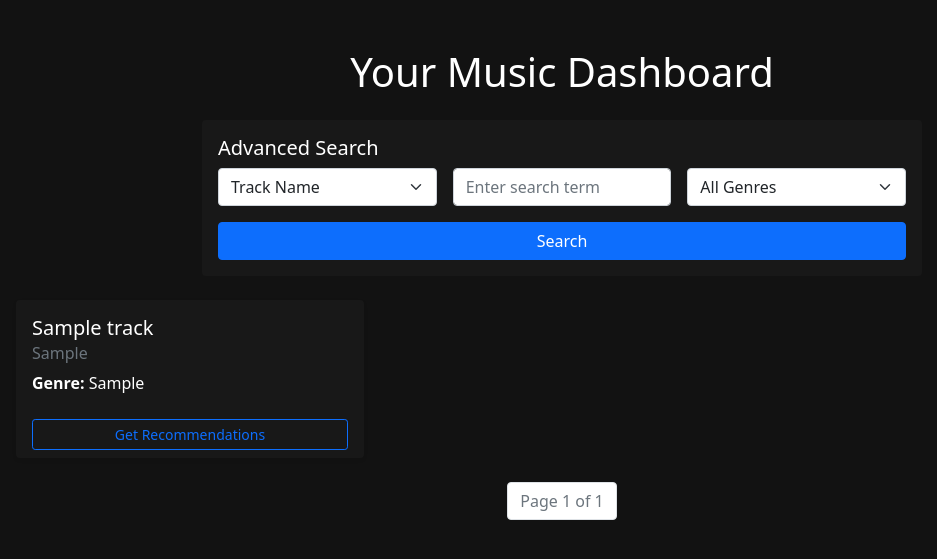
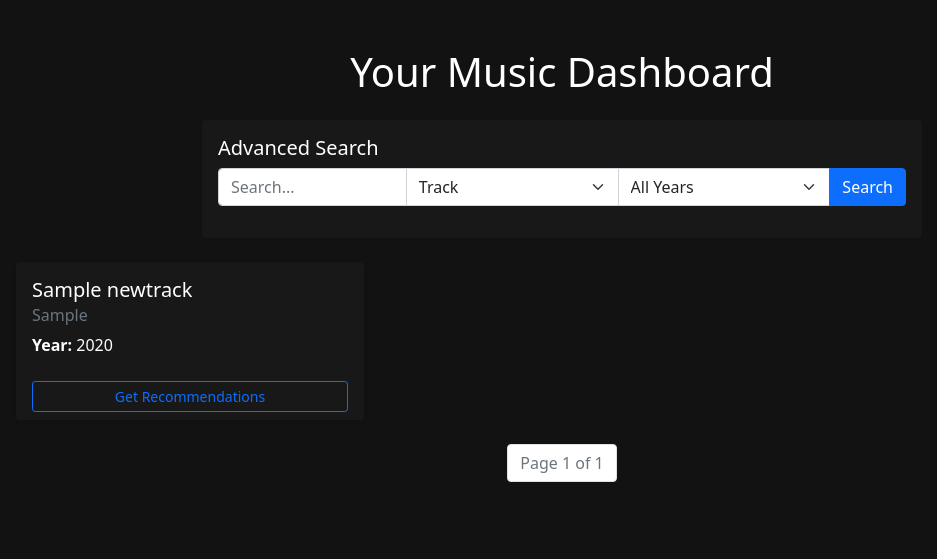
Before and after one commit to turingenigma54/music_recommender, a Django app: page / in a window 1280 px wide. Shown: the part 56-615 px from the top of the page, without its empty margins (78-1015 px from the left). Run offline with Django 5.2, Linux system fonts and the light colour scheme; a user stored in the database is signed in; tables that the repository leaves empty hold one stand-in row (values such as "Sample post").

Commit message:
Imported better database

```diff
--- a/recommender/management/commands/import_tracks.py
+++ b/recommender/management/commands/import_tracks.py
@@ -25,7 +25,7 @@ class Command(BaseCommand):
                             defaults={
                                 'artists': row['artists'],
                                 'album_name': row['album_name'],
-                                'track_name': row['track_name'],
+                                'name': row['name'],
                                 'popularity': int(row['popularity']),
                                 'duration_ms': int(row['duration_ms']),
                                 'explicit': row['explicit'].lower() == 'true',
--- a/recommender/urls.py
+++ b/recommender/urls.py
@@ -6,6 +6,6 @@ urlpatterns = [
     path('recommendations/', views.recommendations, name='recommendations'),
     path('playlists/', views.user_playlists, name='user_playlists'),
     path('playlists/<str:playlist_name>/', views.playlist_detail, name='playlist_detail'),
-    path('add-to-playlist/<int:track_id>/', views.add_to_playlist, name='add_to_playlist'),
+    path('add-to-playlist/<str:track_id>/', views.add_to_playlist, name='add_to_playlist'),
     path('remove-from-playlist/<str:playlist_name>/<int:track_id>/', views.remove_from_playlist, name='remove_from_playlist'),
 ]
--- a/recommender/views.py
+++ b/recommender/views.py
@@ -1,47 +1,46 @@
 from django.shortcuts import render, redirect, get_object_or_404
 from django.contrib.auth.decorators import login_required
-from .models import Track , UserPlaylist
+from .models import NewTrack , UserPlaylist
 from django.core.cache import cache
 from django.db.models import Q, Count
 from .utils import get_recommendations_from_db
 from django.core.paginator import Paginator
 import hashlib
+import random
 @login_required
 def dashboard(request):
     query = request.GET.get('query', '')
     search_type = request.GET.get('search_type', 'track')
-    selected_genre = request.GET.get('genre', '')
+    selected_year = request.GET.get('year')
 
-    search_params = f"{query}_{search_type}_{selected_genre}"
-    search_hash = hashlib.md5(search_params.encode()).hexdigest()
+    tracks = NewTrack.objects.all()
 
-    tracks = cache.get(search_hash)
-    if tracks is None:
-        tracks = Track.objects.all()
-        if query:
-            if search_type == 'track':
-                tracks = tracks.filter(track_name__icontains=query)
-            elif search_type == 'artist':
-                tracks = tracks.filter(artists__icontains=query)
-        if selected_genre:
-            tracks = tracks.filter(track_genre=selected_genre)
-        tracks = list(tracks)
+    if query:
+        if search_type == 'track':
+            tracks = tracks.filter(name__icontains=query)
+        elif search_type == 'artist':
+            tracks = tracks.filter(artists__icontains=query)
 
-        cache.set(search_hash, tracks, 600)
+    if selected_year:
+        tracks = tracks.filter(year=selected_year)
+
+    # Get all unique years for the dropdown
+    all_years = NewTrack.objects.values_list('year', flat=True).distinct().order_by('-year')
+
+    # Randomly order the tracks
+    tracks = list(tracks)
+    random.shuffle(tracks)
 
     paginator = Paginator(tracks, 20)  # Show 20 tracks per page
     page_number = request.GET.get('page')
     page_obj = paginator.get_page(page_number)
 
-    # Get unique genres, sorted alphabetically
-    genres = list(Track.objects.values_list('track_genre', flat=True).distinct().order_by('track_genre'))
-
     context = {
         'page_obj': page_obj,
         'query': query,
         'search_type': search_type,
-        'selected_genre': selected_genre,
-        'genres': genres,
+        'years': all_years,
+        'selected_year': selected_year,
     }
 
     return render(request, 'recommender/dashboard.html', context)
@@ -54,9 +53,9 @@ def recommendations(request):
 
     print(f"Fetching track with ID: {track_id}")
     try:
-        track = Track.objects.get(id=track_id)
-        print(f"Found track: ID {track.id}, Name: {track.track_name}, Artists: {track.artists}")
-    except Track.DoesNotExist:
+        track = NewTrack.objects.get(id=track_id)
+        print(f"Found track: ID {track.id}, Name: {track.name}, Artists: {track.artists}")
+    except NewTrack.DoesNotExist:
         print(f"No track found with ID: {track_id}")
         return render(request, 'recommender/error.html', {'message': 'Track not found'})
     except ValueError:
@@ -64,7 +63,7 @@ def recommendations(request):
         return render(request, 'recommender/error.html', {'message': 'Invalid track ID'})
 
     print("Getting recommendations...")
-    recommended_tracks = get_recommendations_from_db(track.track_name, track.artists, n=20)
+    recommended_tracks = get_recommendations_from_db(track.name, track.artists, n=20)
 
     print(f"Rendering template with {len(recommended_tracks)} recommendations")
     return render(request, 'recommender/recommendations.html', {
@@ -120,27 +119,24 @@ def playlist_detail(request, playlist_name):
 
 @login_required
 def add_to_playlist(request, track_id):
-    track = get_object_or_404(Track, id=track_id)
-    user_playlists = UserPlaylist.objects.filter(user=request.user).values('playlist_name').annotate(
-        track_count=Count('track')
-    ).distinct().order_by('playlist_name')
+    track = get_object_or_404(NewTrack, id=track_id)
+    user_playlists = UserPlaylist.objects.filter(user=request.user).values('playlist_name').distinct()
 
     if request.method == 'POST':
         playlist_names = request.POST.getlist('existing_playlists')
         new_playlist_name = request.POST.get('new_playlist_name')
 
         for playlist_name in playlist_names:
-            if playlist_name.strip():  # Check if playlist_name is not empty after stripping whitespace
-                UserPlaylist.objects.get_or_create(
-                    user=request.user,
-                    playlist_name=playlist_name.strip(),
-                    track=track
-                )
+            UserPlaylist.objects.get_or_create(
+                user=request.user,
+                playlist_name=playlist_name,
+                track=track
+            )
 
-        if new_playlist_name and new_playlist_name.strip():  # Check if new_playlist_name is not empty after stripping whitespace
+        if new_playlist_name:
             UserPlaylist.objects.create(
                 user=request.user,
-                playlist_name=new_playlist_name.strip(),
+                playlist_name=new_playlist_name,
                 track=track
             )
 
--- a/templates/recommender/add_to_playlist.html
+++ b/templates/recommender/add_to_playlist.html
@@ -2,7 +2,7 @@
 
 {% block content %}
 <div class="container mt-4">
-    <h2>Add "{{ track.track_name }}" to Playlist</h2>
+    <h2>Add "{{ track.name }}" to Playlist</h2>
     <form method="post">
         {% csrf_token %}
         <input type="hidden" name="track_id" value="{{ track.id }}">
--- a/templates/recommender/dashboard.html
+++ b/templates/recommender/dashboard.html
@@ -10,29 +10,19 @@
                 <div class="card-body">
                     <h5 class="card-title">Advanced Search</h5>
                     <form method="get" action="{% url 'dashboard' %}">
-                        <div class="row g-3">
-                            <div class="col-md-4">
-                                <select name="search_type" class="form-select">
-                                    <option value="track" {% if search_type == 'track' %}selected{% endif %}>Track Name</option>
-                                    <option value="artist" {% if search_type == 'artist' %}selected{% endif %}>Artist</option>
-                                </select>
-                            </div>
-                            <div class="col-md-4">
-                                <input type="text" class="form-control" name="query" value="{{ query }}" placeholder="Enter search term">
-                            </div>
-                            <div class="col-md-4">
-                                <select name="genre" class="form-select">
-                                    <option value="">All Genres</option>
-                                    {% for genre in genres %}
-                                        <option value="{{ genre }}" {% if genre == selected_genre %}selected{% endif %}>{{ genre }}</option>
-                                    {% endfor %}
-                                </select>
-                            </div>
-                        </div>
-                        <div class="row mt-3">
-                            <div class="col-12">
-                                <button class="btn btn-primary w-100" type="submit">Search</button>
-                            </div>
+                        <div class="input-group mb-3">
+                            <input type="text" name="query" class="form-control" placeholder="Search..." value="{{ query }}">
+                            <select name="search_type" class="form-select">
+                                <option value="track" {% if search_type == 'track' %}selected{% endif %}>Track</option>
+                                <option value="artist" {% if search_type == 'artist' %}selected{% endif %}>Artist</option>
+                            </select>
+                            <select name="year" class="form-select">
+                                <option value="">All Years</option>
+                                {% for year in years %}
+                                    <option value="{{ year }}" {% if selected_year|stringformat:"s" == year|stringformat:"s" %}selected{% endif %}>{{ year }}</option>
+                                {% endfor %}
+                            </select>
+                            <button class="btn btn-primary" type="submit">Search</button>
                         </div>
                     </form>
                 </div>
@@ -46,10 +36,10 @@
         <div class="col">
             <div class="card h-100 shadow-sm">
                 <div class="card-body">
-                    <h5 class="card-title">{{ track.track_name }}</h5>
+                    <h5 class="card-title">{{ track.name }}</h5>
                     <h6 class="card-subtitle mb-2 text-muted">{{ track.artists }}</h6>
                     <p class="card-text">
-                        <strong>Genre:</strong> {{ track.track_genre }}<br>
+                        <strong>Year:</strong> {{ track.year }}<br>
                     </p>
                 </div>
                 <div class="card-footer bg-transparent border-top-0">
@@ -65,10 +55,10 @@
         <ul class="pagination justify-content-center">
             {% if page_obj.has_previous %}
                 <li class="page-item">
-                    <a class="page-link" href="?page=1{% if query %}&query={{ query }}{% endif %}{% if search_type %}&search_type={{ search_type }}{% endif %}{% if selected_genre %}&genre={{ selected_genre }}{% endif %}">First</a>
+                    <a class="page-link" href="?page=1{% if query %}&query={{ query }}{% endif %}{% if search_type %}&search_type={{ search_type }}{% endif %}{% if selected_year %}&year={{ selected_year }}{% endif %}">First</a>
                 </li>
                 <li class="page-item">
-                    <a class="page-link" href="?page={{ page_obj.previous_page_number }}{% if query %}&query={{ query }}{% endif %}{% if search_type %}&search_type={{ search_type }}{% endif %}{% if selected_genre %}&genre={{ selected_genre }}{% endif %}">Previous</a>
+                    <a class="page-link" href="?page={{ page_obj.previous_page_number }}{% if query %}&query={{ query }}{% endif %}{% if search_type %}&search_type={{ search_type }}{% endif %}{% if selected_year %}&year={{ selected_year }}{% endif %}">Previous</a>
                 </li>
             {% endif %}
 
@@ -78,10 +68,10 @@
 
             {% if page_obj.has_next %}
                 <li class="page-item">
-                    <a class="page-link" href="?page={{ page_obj.next_page_number }}{% if query %}&query={{ query }}{% endif %}{% if search_type %}&search_type={{ search_type }}{% endif %}{% if selected_genre %}&genre={{ selected_genre }}{% endif %}">Next</a>
+                    <a class="page-link" href="?page={{ page_obj.next_page_number }}{% if query %}&query={{ query }}{% endif %}{% if search_type %}&search_type={{ search_type }}{% endif %}{% if selected_year %}&year={{ selected_year }}{% endif %}">Next</a>
                 </li>
                 <li class="page-item">
-                    <a class="page-link" href="?page={{ page_obj.paginator.num_pages }}{% if query %}&query={{ query }}{% endif %}{% if search_type %}&search_type={{ search_type }}{% endif %}{% if selected_genre %}&genre={{ selected_genre }}{% endif %}">Last</a>
+                    <a class="page-link" href="?page={{ page_obj.paginator.num_pages }}{% if query %}&query={{ query }}{% endif %}{% if search_type %}&search_type={{ search_type }}{% endif %}{% if selected_year %}&year={{ selected_year }}{% endif %}">Last</a>
                 </li>
             {% endif %}
         </ul>
```
Also changed, not shown: recommender/management/commands/import_new_tracks.py (added, +51 -0 lines), recommender/migrations/handle_null_tracks_in_userplaylist.py (deleted, +0 -15 lines), recommender/models.py (+34 -3 lines), recommender/utils.py (+9 -11 lines), templates/recommender/recommendations.html (+5 -5 lines), recommender/migrations/0001_alter_userplaylist_track.py (deleted), recommender/migrations/0001_initial.py, recommender/migrations/0002_alter_track_album_name_alter_track_artists_and_more.py (deleted), recommender/migrations/0002_alter_userplaylist_track.py (deleted), recommender/migrations/0003_userplaylist.py (deleted), recommender/migrations/0004_alter_userplaylist_unique_together_and_more.py (deleted), recommender/migrations/0005_alter_userplaylist_track.py (deleted), recommender/migrations/0006_alter_userplaylist_track.py (deleted).
